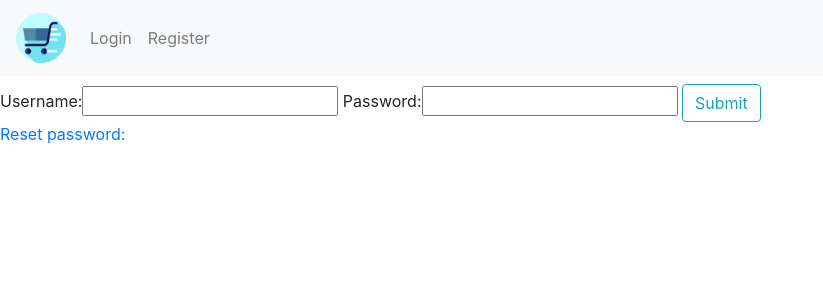
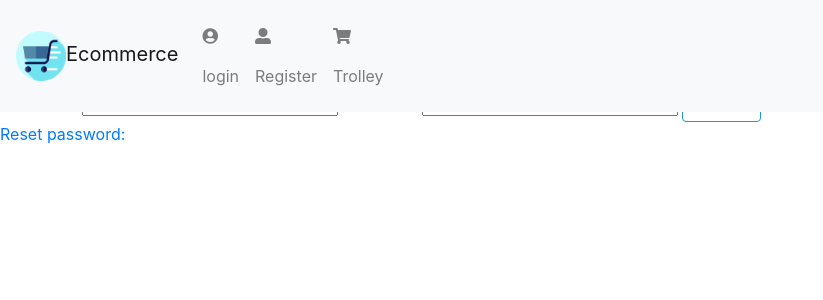
Before and after one commit to Luciano-Lima/ecommerce, a Django app: page /accounts/login/ in a window 1280 px wide. Shown: the top 300 px of the page, without its empty margins (0-823 px from the left). Run offline with Django 3.2, Linux system fonts and the light colour scheme; some libraries are stand-ins or nearby versions.

Commit message:
Displaying icons in the navbar

```diff
--- a/templates/base.html
+++ b/templates/base.html
@@ -16,27 +16,33 @@
 <body>
     <header>
         <nav class="navbar navbar-expand-md navbar-light bg-light fixed-top">
-            <a class="navbar-brand" href="#"><img src="/static/img/logo.png"></a>
+            <a class="navbar-brand" href="#"><img src="/static/img/logo.png" class="d-inline-block align-center">Ecommerce</a>
             <button class="navbar-toggler" type="button" data-toggle="collapse" data-target="#navbarsExampleDefault" aria-controls="navbarsExampleDefault" aria-expanded="false" aria-label="Toggle navigation">
                 <span class="navbar-toggler-icon"></span>
             </button>
             <div class="collapse navbar-collapse" id="navbarsExampleDefault">
-                <ul class="navbar-nav mr-auto">
+                <ul class="navbar navbar-nav navbar-right">
                     <li class="nav-item">
                         {% if user.is_authenticated %}
-                        <a class="nav-link" href="{% url 'profile' %}"><i class=""></i>Profile</a>
+                        <span><a class="nav-link" href="{% url 'profile' %}"><i class="fas fa-user-circle"></i></span><span>Profile</span></a>
                     </li>
                     <li class="nav-item">
-                        <a class="nav-link" href="{% url 'logout' %}"><i class=""></i>Logout</a>
+                        <span><a class="nav-link" href="{% url 'logout' %}"><i class="fas fa-sign-out-alt"></i></span><span>logout</span></a>
+
                     </li>
                         {% else %}
                     <li class="nav-item">
-                        <a class="nav-link" href="{% url 'login' %}"><i class=""></i>Login</a>
+                        <span><a class="nav-link" href="{% url 'login' %}"><i class="fas fa-user-circle"></i></span><span>login</span></a>
+
                     </li>
                     <li class="nav-item">
-                        <a class="nav-link" href="{% url 'register' %}"><i class=""></i>Register</a>
+                        <span><a class="nav-link" href="{% url 'register' %}"><i class="fas fa-user-alt"></i></span><span>Register</span></a>
                     </li>
-                        {% endif %}
+                    <li class="nav-item">
+                        <span><a class="nav-link" href="{% url 'view_cart' %}"><i class="fas fa-shopping-cart"></i></span>Trolley</span></a>
+
+                    </li>
+                    {% endif %}
                 </ul>
             </div>
         </nav>
```
